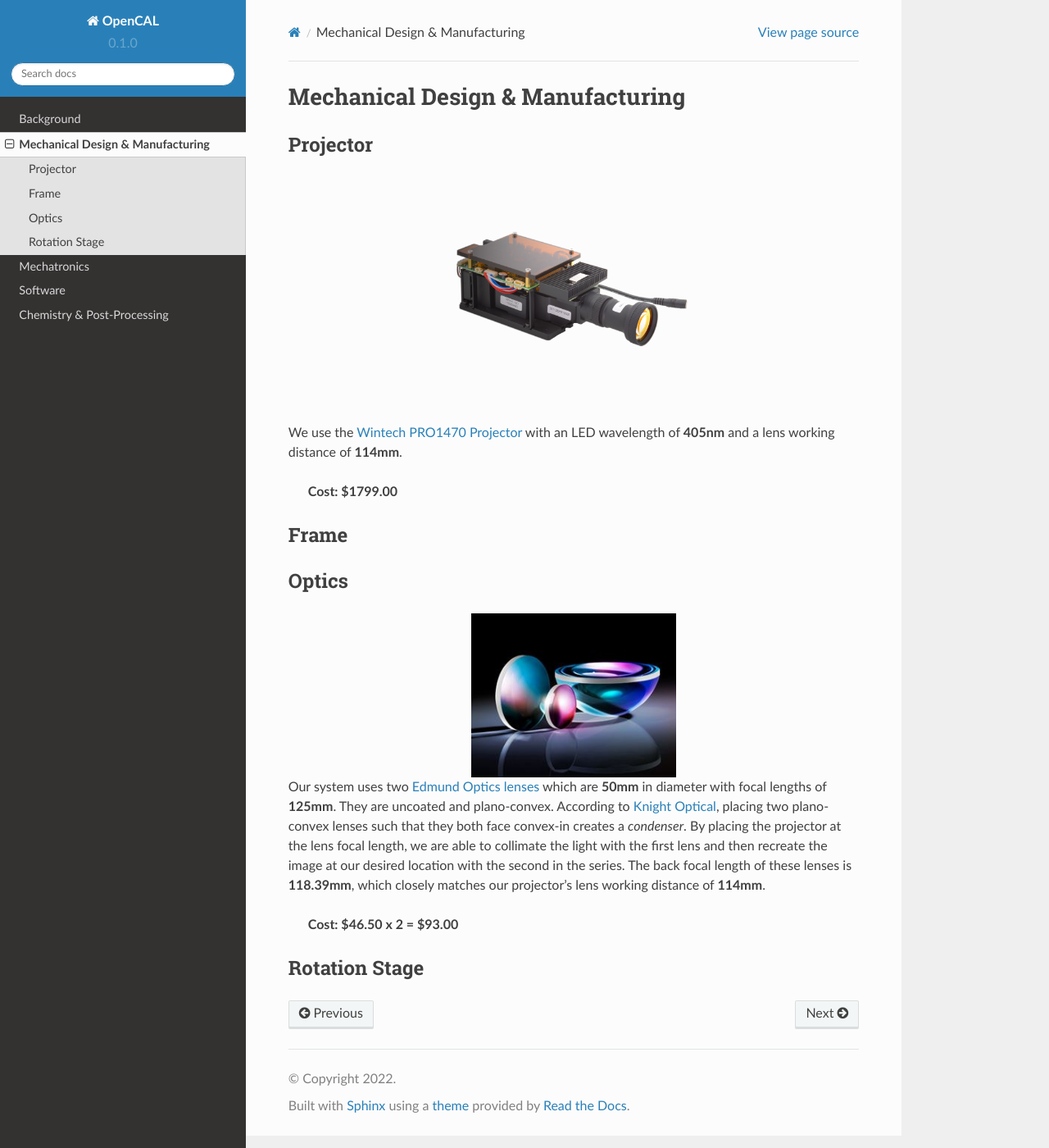
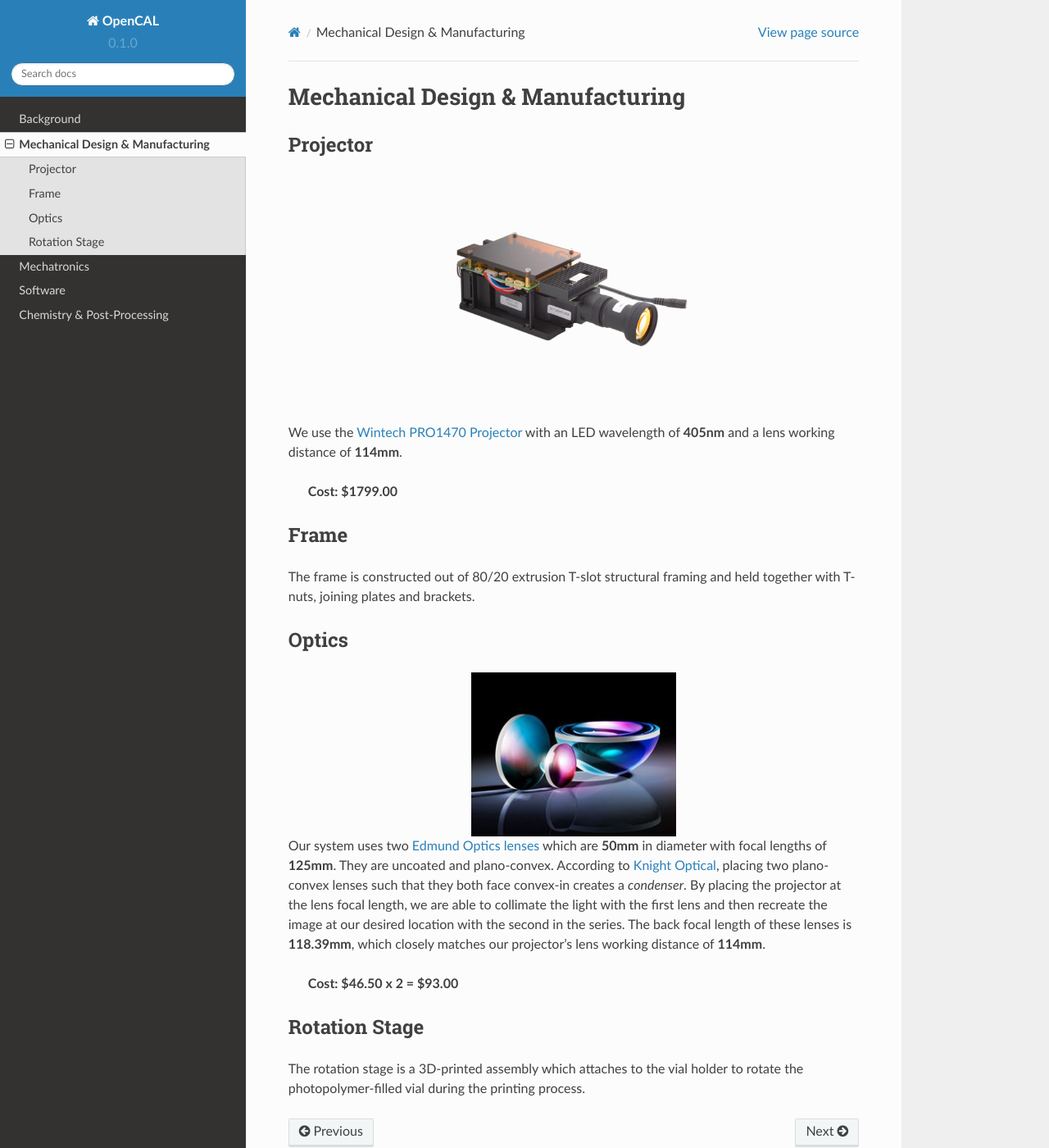
Before and after one commit to anjanasaravanan/openCAL, a Sphinx documentation site: the page built from docs/source/mechanical.rst, in a window 1280 px wide and 1400 px high. Shown: the whole window at 82% size. Built offline with Sphinx 7.4.7 and the Read the Docs theme 2.0.0, drawn with Linux system fonts in a browser that asks for light colours.

Commit message:
preliminary rotation stage & frame text

```diff
--- a/docs/source/mechanical.rst
+++ b/docs/source/mechanical.rst
@@ -15,6 +15,7 @@ We use the `Wintech PRO1470 Projector <https://www.wintechdigital.com/PRO4710>`_
 
 Frame
 #####
+The frame is constructed out of 80/20 extrusion T-slot structural framing and held together with T-nuts, joining plates and brackets.
 
 Optics
 ######
@@ -31,3 +32,4 @@ Our system uses two `Edmund Optics lenses <https://www.edmundoptics.com/p/500mm-
 
 Rotation Stage
 ##############
+The rotation stage is a 3D-printed assembly which attaches to the vial holder to rotate the photopolymer-filled vial during the printing process.
```
